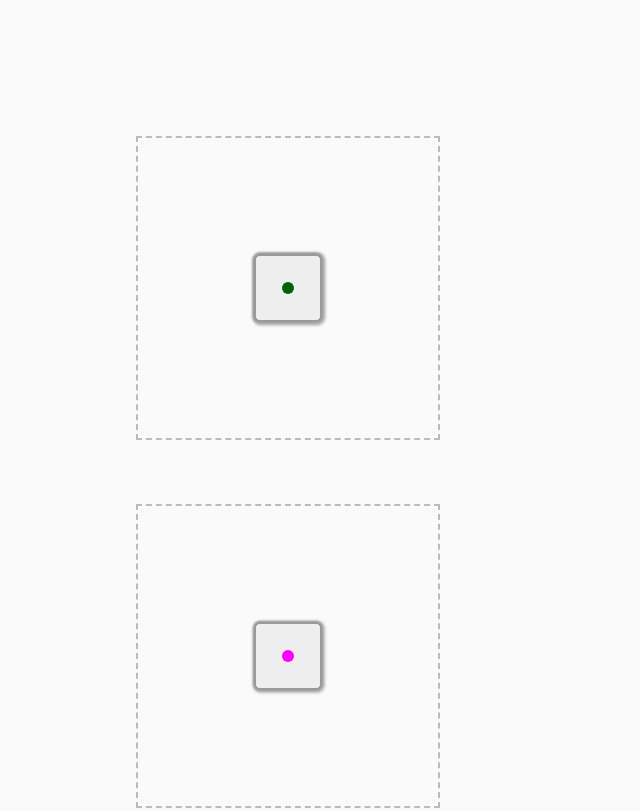
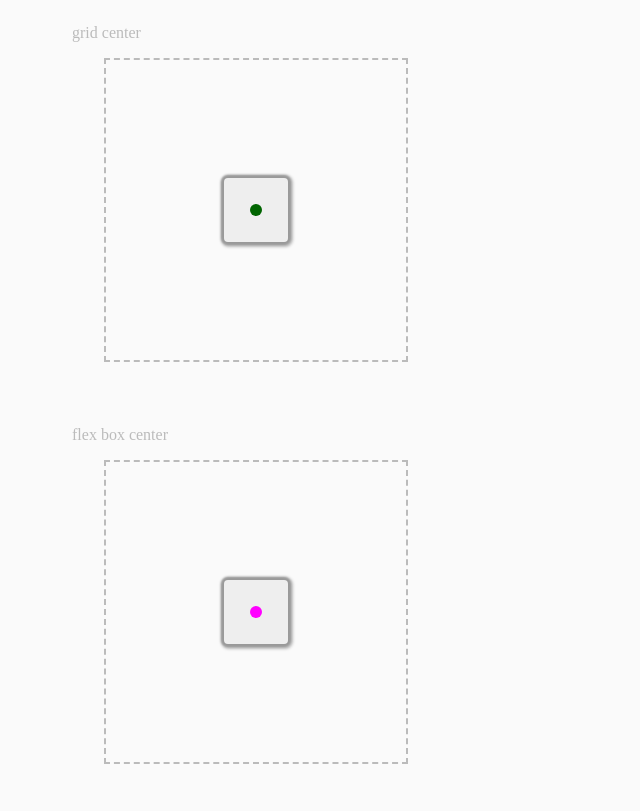
Before and after one commit to Singh-Prateek/rawhtml, a plain HTML site: page abspos.html in a window 1280 px wide. Shown: the top 811 px of the page, without its empty margins (0-640 px from the left). Drawn offline with Linux system fonts and the light colour scheme.

Commit message:
position absolute

```diff
--- a/abspos.html
+++ b/abspos.html
@@ -18,7 +18,9 @@
 
         body {
             background-color: var(--bg-light);
-            padding: 4em;
+            padding-inline: 4em;
+            padding-block: 1em;
+            color: var(--color);
         }
 
         @media (prefers-color-scheme: dark) {
@@ -28,7 +30,7 @@
         }
 
         .container {
-            margin: 4em;
+            margin: 1em 2em 4em;
             position: relative;
             border: 2px dashed var(--color);
             min-height: 300px;
@@ -39,7 +41,8 @@
             width: 4em;
             height: 4em;
             border-radius: .25em;
-            box-shadow: 0px 0px 2px 3px var(--color-2), 1px 1px 3px 4px var(--color);;
+            box-shadow: 0px 0px 2px 3px var(--color-2), 1px 1px 3px 4px var(--color);
+            ;
         }
 
         .dot {
@@ -95,18 +98,19 @@
 </head>
 
 <body>
+    grid center
     <div class="container">
-        <div class="block pos flex-center">1
-        </div>
         <div class="block pos grid-center" style="--content-color:darkgreen">
             <span class="dot"></span>
         </div>
     </div>
+    flex box center
     <div class="container">
         <div class="block pos flex-center" style="--content-color:magenta">
             <span class="dot"></span>
         </div>
     </div>
+    using position and translate
     <div class="container">
         <div class="block pos">
             <span class="dot inset-center"></span>
@@ -122,14 +126,15 @@
             <span class="dot inset-center"></span>
         </div>
     </div>
-    <span style="color: var(--color);">
-        absolute position with block container set via translate.
-    </span>
+
+    absolute position with block container set via translate.
+
     <div style="transform: translateY(50%);padding: 4em; border: 3pt double #888;">
         <div class="block pos-top-left" style="--content-color:brown">
             <span class="dot inset-center"></span>
         </div>
     </div>
+    observe impact of translateY 50%
 </body>
 
 </html>
```
